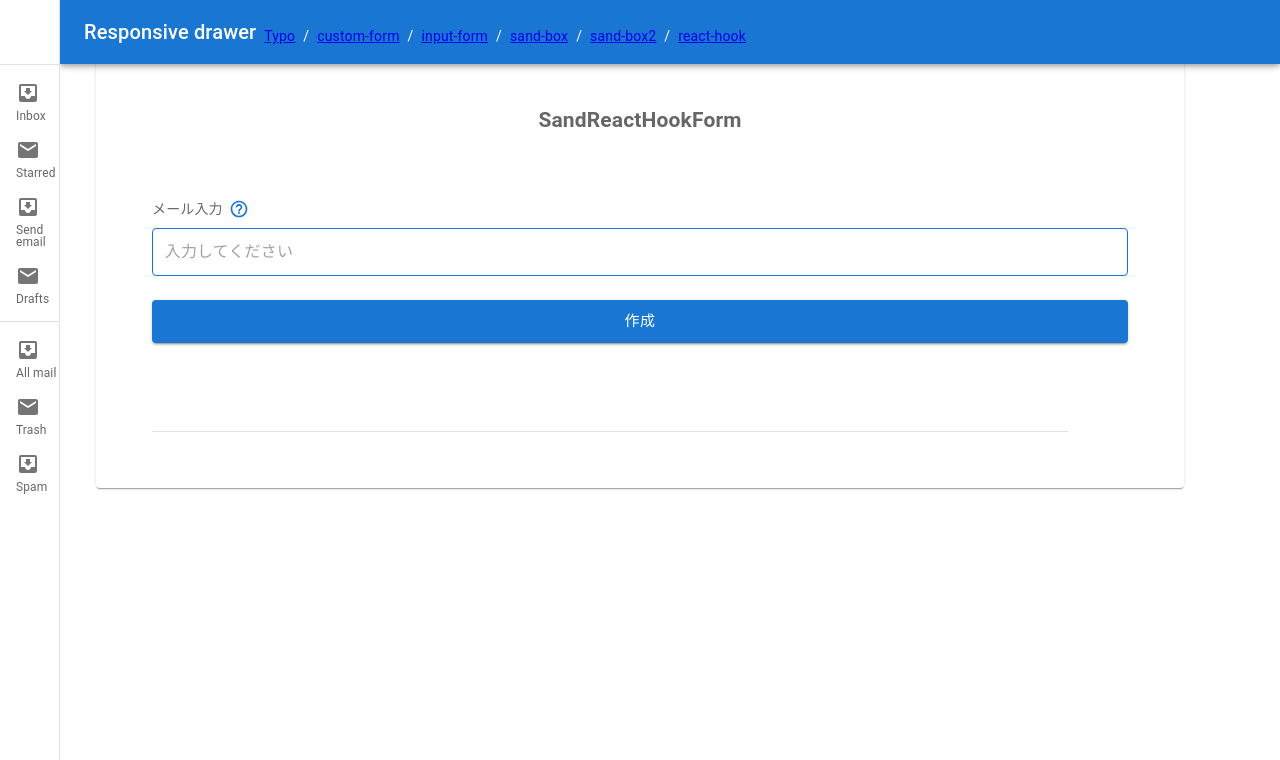
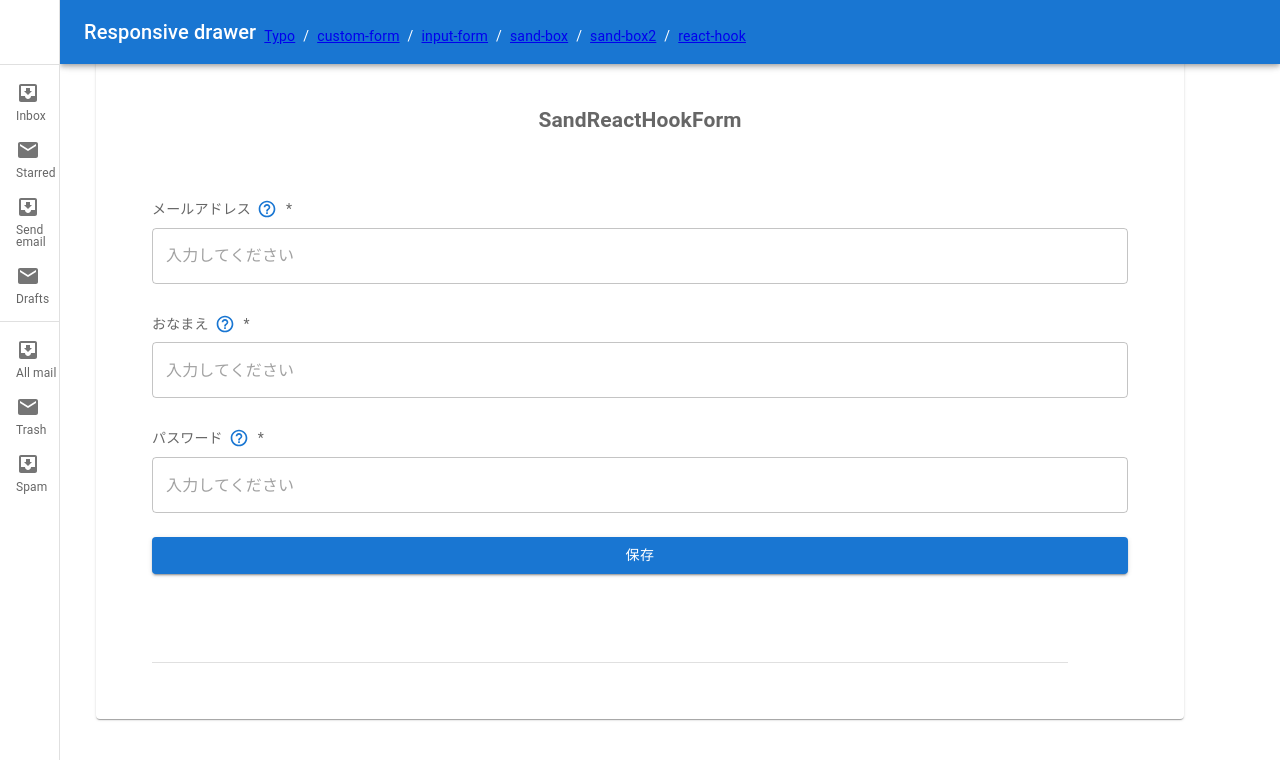
Before and after one commit to BoxPistols/MUI-SandBox_220430, a React (Create React App) app: page /react-hook in a window 1280 px wide. Shown: the top 760 px of the page. Built offline with nearby package versions, Linux system fonts and the light colour scheme.

Commit message:
RHF + Label + Subnmit Base

```diff
--- /dev/null
+++ b/src/components/Form/CustomLabel.tsx
@@ -0,0 +1,52 @@
+import HelpOutlineIcon from '@mui/icons-material/HelpOutline'
+import React, { FC, ReactNode } from 'react'
+
+import { Button, InputLabel, styled, Tooltip } from '@mui/material'
+
+// Types
+type Props = Partial<{
+  id: string
+  htmlFor: string
+  TooltipTitleIconComponent?: ReactNode
+  labelTitle: string
+}>
+
+const Label = styled(InputLabel)(({ theme }) => ({
+  fontSize: '14px',
+  position: 'initial',
+  textAlign: 'left',
+  transform: 'none',
+}))
+
+export const CustomLabel: FC<Props> = ({
+  id,
+  labelTitle,
+  TooltipTitleIconComponent,
+}) => {
+  return (
+    <>
+      <Label shrink htmlFor={id}>
+        {labelTitle}
+        {TooltipTitleIconComponent && (
+          <Tooltip
+            title={TooltipTitleIconComponent}
+            arrow
+            placement="top-start"
+          >
+            <Button
+              sx={{
+                margin: '0 0 .2em 0',
+                '&.MuiButton-root': {
+                  padding: '6px',
+                  minWidth: 'fit-content',
+                },
+              }}
+            >
+              <HelpOutlineIcon fontSize="small" />
+            </Button>
+          </Tooltip>
+        )}
+      </Label>
+    </>
+  )
+}
--- /dev/null
+++ b/src/components/Form/FormSubmit.tsx
@@ -0,0 +1,35 @@
+import { Button } from '@mui/material'
+import React, { BaseSyntheticEvent, FC, ReactNode } from 'react'
+
+// Types
+type Props = Partial<{
+  ButtonTitle: string
+  /** Add Type */
+  color: 'primary' | 'secondary' | 'success'
+  size: 'small' | 'medium' | 'large'
+  variant: any
+  onClick: any
+  // onClick: BaseSyntheticEvent<object, any, any> | undefined
+  // onClick: (event: React.FormEvent<HTMLFormElement>) => void
+}>
+
+export const FormSubmit: FC<Props> = ({
+  ButtonTitle,
+  onClick,
+  color,
+  variant,
+  size,
+}) => {
+  return (
+    <>
+      <Button
+        color={color ? color : 'primary'}
+        variant={variant ? variant : 'contained'}
+        size={size}
+        onClick={onClick}
+      >
+        {ButtonTitle ? ButtonTitle : '保存'}
+      </Button>
+    </>
+  )
+}
--- a/src/components/Form/SandReactHookForm.tsx
+++ b/src/components/Form/SandReactHookForm.tsx
@@ -1,11 +1,19 @@
-import React, { ElementType, FC, ReactNode, useState } from 'react'
-
-import { CustomTextField2 } from 'components/Form/CustomTextField2'
+import React, { ElementType, FC, ReactNode } from 'react'
 
 import { SubmitHandler, useForm } from 'react-hook-form'
 import { yupResolver } from '@hookform/resolvers/yup'
 import * as yup from 'yup'
-import { FormControl, Button, Container, Box, Stack } from '@mui/material'
+
+import {
+  FormControl,
+  Button,
+  Container,
+  Box,
+  Stack,
+  TextField,
+} from '@mui/material'
+import { CustomLabel } from './CustomLabel'
+import { FormSubmit } from './FormSubmit'
 
 // バリデーションルール
 const schema = yup.object({
@@ -40,12 +48,6 @@ export const SandReactHookForm: FC = ({}) => {
     resolver: yupResolver(schema),
   })
 
-  // const [name, setName] = useState('useState Value')
-  // const handleChange = (event: React.ChangeEvent<HTMLInputElement>) => {
-  //   setName(event.target.value)
-  // }
-  // console.log(name)
-
   // フォーム送信時の処理
   const onSubmit: SubmitHandler<SampleFormInput> = (data) => {
     // バリデーションチェックOK！なときに行う処理を追加
@@ -58,18 +60,17 @@ export const SandReactHookForm: FC = ({}) => {
       <Container sx={{ margin: 'auto', pt: 5, maxWidth: 500 }}>
         {/* <Box sx={{ width: '100%', display: 'flex' }}> */}
         <Stack spacing={3}>
-          <FormControl>
-            <CustomTextField2
-              id="テスト"
-              labelTitle="メール入力"
-              // onChangeValue={handleChange}
-              // value={name}
+          <FormControl required>
+            <CustomLabel
+              labelTitle="メールアドレス"
+              id="test"
+              TooltipTitleIconComponent="Lorem ipsum dolor sit amet consectetur adipisicing elit. Autem laboriosam?"
+            />
+
+            <TextField
+              id="test"
               placeholder="入力してください"
-              TooltipTitleIconComponent="Lorem ipsum dolor sit amet consectetur adipisicing elit. Autem laboriosam?"
-              // size="small"
-              // RHF
-              // required
-              formType="email"
+              type="email"
               // RHF
               error={'email' in errors}
               helperText={errors.email?.message}
@@ -77,7 +78,45 @@ export const SandReactHookForm: FC = ({}) => {
             />
           </FormControl>
 
-          <FormControl>
+          <FormControl required>
+            <CustomLabel
+              id="name"
+              labelTitle="おなまえ"
+              TooltipTitleIconComponent="Lorem ipsum dolor sit amet consectetur adipisicing elit. Autem laboriosam?"
+            />
+
+            <TextField
+              id="name"
+              placeholder="入力してください"
+              type="text"
+              // RHF
+              error={'name' in errors}
+              helperText={errors.name?.message}
+              {...register('name')}
+            />
+          </FormControl>
+
+          <FormControl required>
+            <CustomLabel
+              id="password"
+              labelTitle="パスワード"
+              TooltipTitleIconComponent="Lorem ipsum dolor sit amet consectetur adipisicing elit. Autem laboriosam?"
+            />
+
+            <TextField
+              id="password"
+              placeholder="入力してください"
+              type="password"
+              // RHF
+              error={'password' in errors}
+              helperText={errors.password?.message}
+              {...register('password')}
+            />
+          </FormControl>
+
+          <FormSubmit onClick={handleSubmit(onSubmit)} />
+
+          {/* <FormControl>
             <Button
               color="primary"
               variant="contained"
@@ -86,7 +125,7 @@ export const SandReactHookForm: FC = ({}) => {
             >
               作成
             </Button>
-          </FormControl>
+          </FormControl> */}
         </Stack>
         {/* </Box> */}
       </Container>
```
